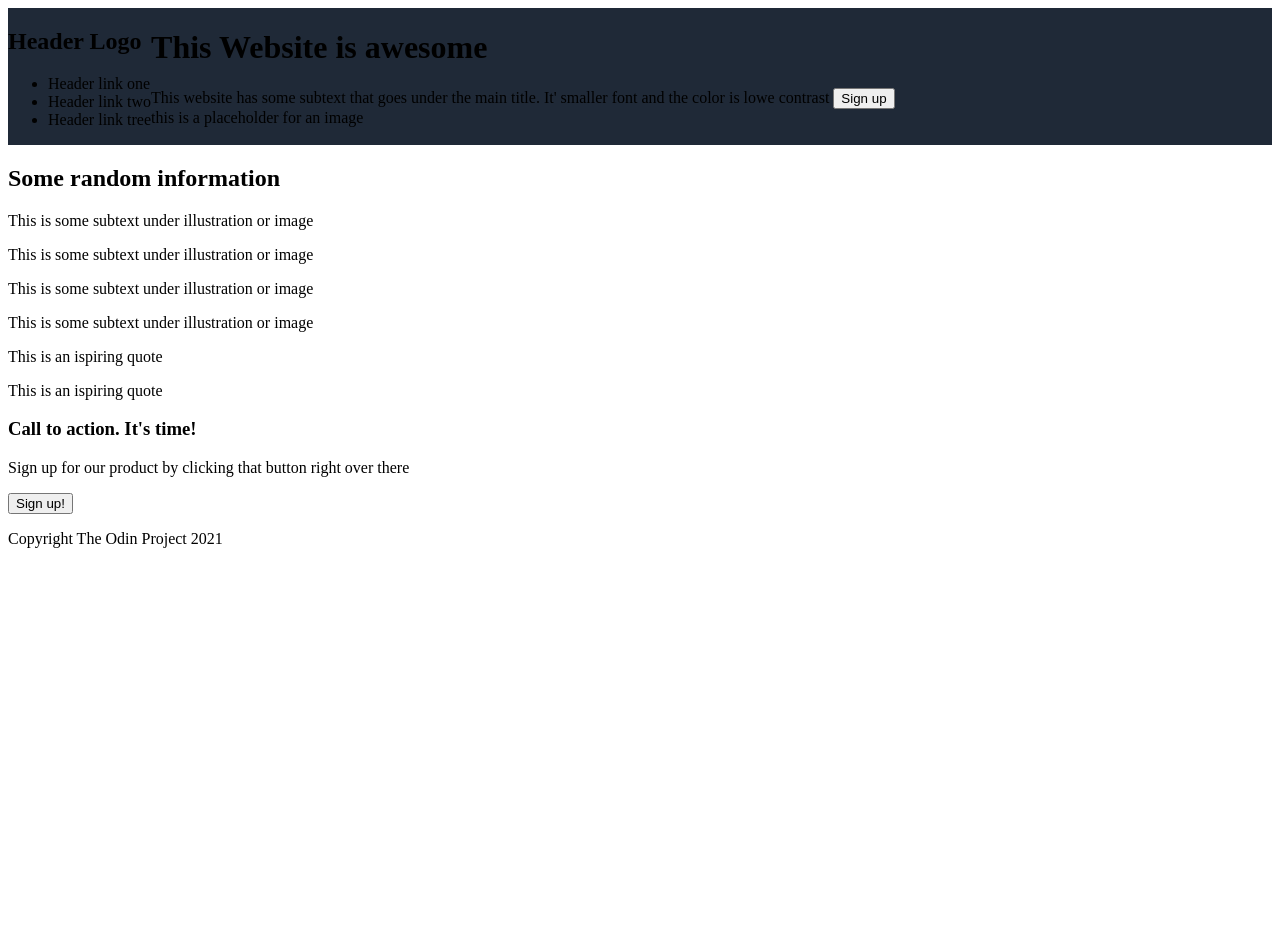
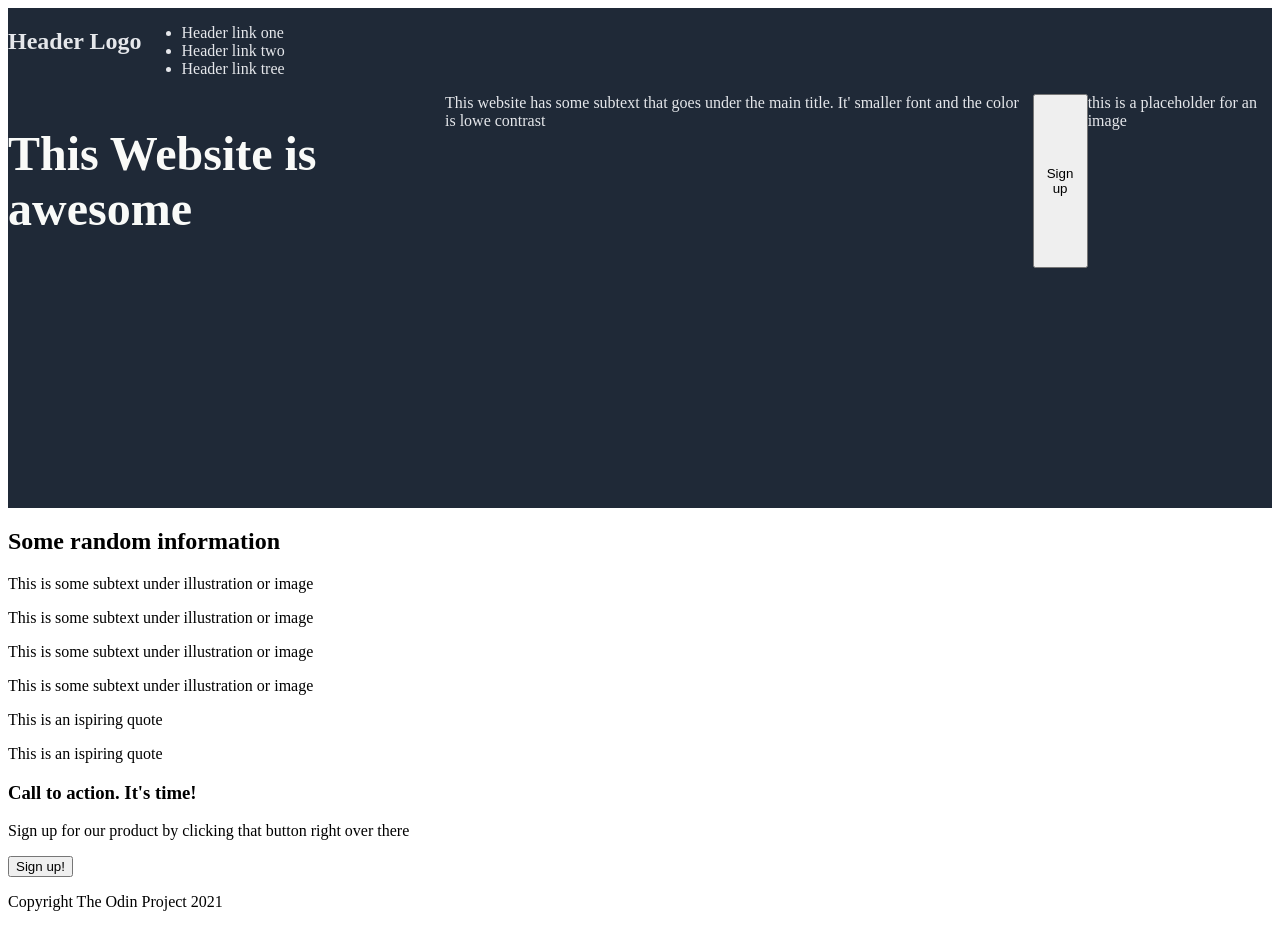
Before and after one commit to Tadas111/odin-landingpage, a plain HTML site: page index.html in a window 1280 px wide. Before the commit the page ends 800 px from the top, so only its background shows below. Drawn offline with Linux system fonts and the light colour scheme.

Commit message:
updated top css

```diff
--- a/index.html
+++ b/index.html
@@ -20,15 +20,15 @@
                 </ul>
             </div>
         </div>
-        <div class="2nd">
-            <div class="2nd left">
+        <div class="antras">
+            <div class="antras left">
                 <h1>This Website is awesome</h1>
                 <a>This website has some subtext that goes under the main title.
                     It' smaller font and the color is lowe contrast</a>
                     <button>Sign up</button>
 
             </div>
-            <div class="2nd right">
+            <div class="antras right">
                 <a>this is a placeholder for an image</a>
 
             </div>
--- a/styles.css
+++ b/styles.css
@@ -5,5 +5,24 @@ body {
 
 .top {
     display: flex;
+    flex-direction: column;
     background-color: #1F2937;
+    color: #e5e7eb;
+    height: 500px;
+
 }
+
+h1 {
+    font-size: 48px;
+    font-weight: 800;
+    color:#F9FAF8
+}
+
+.menu {
+    display: flex;
+}
+
+.antras {
+    display:flex;
+
+}
```
